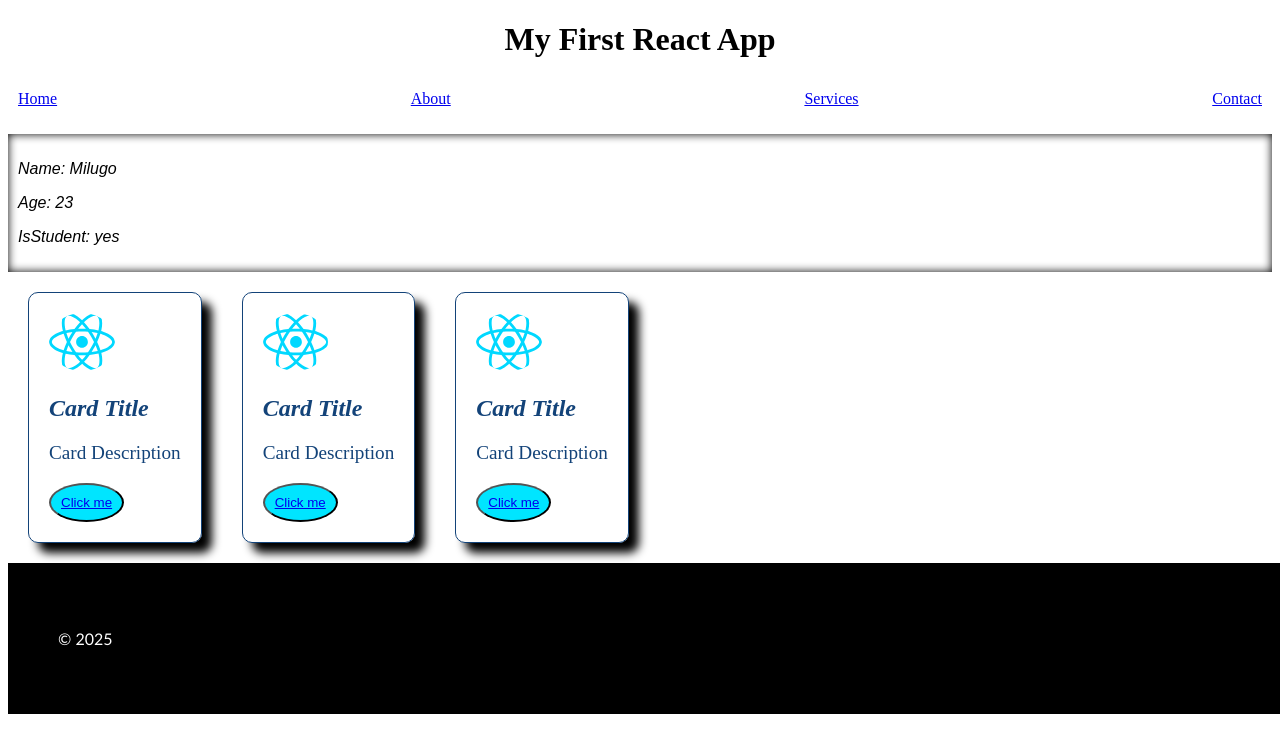
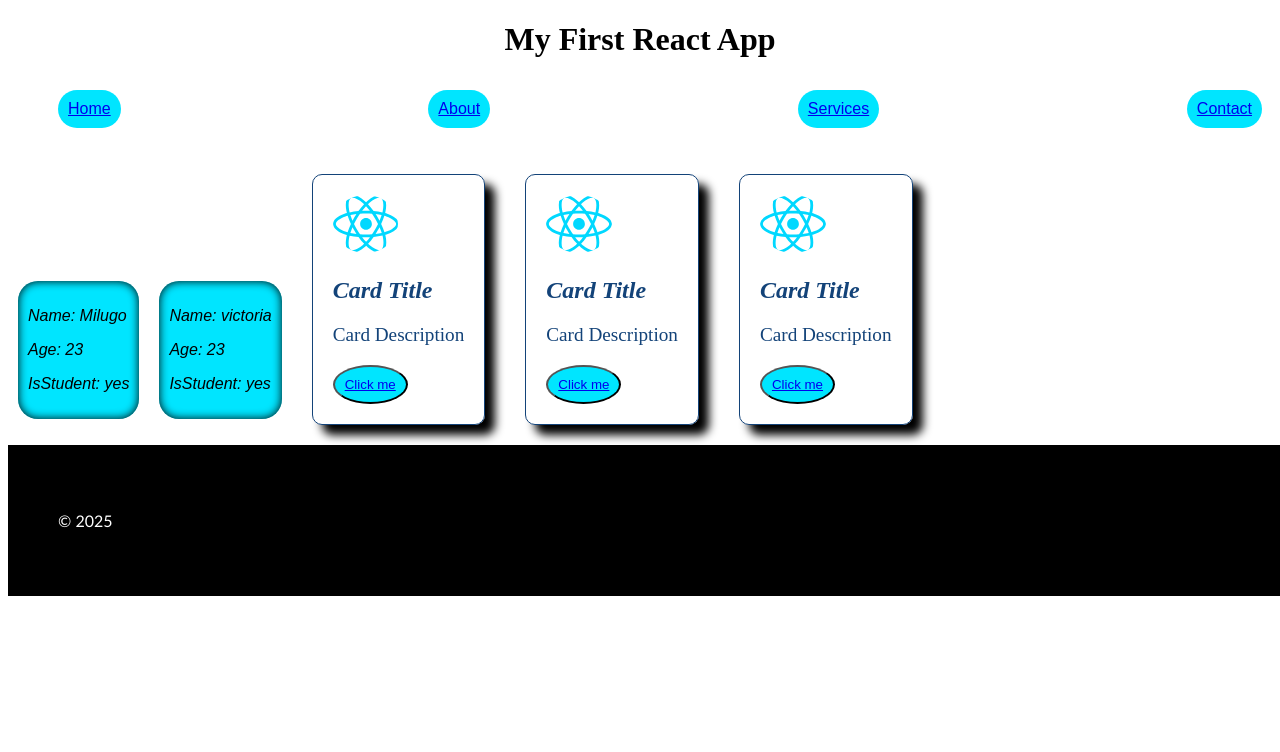
Before and after one commit to Pha12thom/my_react_app, a React (Vite) app: page / in a window 1280 px wide. Shown: the top 752 px of the page. Built offline with nearby package versions, Linux system fonts and the light colour scheme.

Commit message:
add my react component

```diff
--- a/src/App.jsx
+++ b/src/App.jsx
@@ -10,6 +10,7 @@ function App() {
     <>
     <Header />
     <Student name="Milugo" age={23} isStudent={true}/>
+    <Student name="victoria" age={23} isStudent={true}/>
     <Card/>
     <Card/>
     <Card/>
--- a/src/Header.css
+++ b/src/Header.css
@@ -1,9 +1,59 @@
-.nav-bar .nav-links {
+.nav-links {
+    display: flex;
+    justify-content: space-between;
+    color: yellow;
+    cursor: pointer;
+}
+
+.nav-links:hover {
+    display: flex;
+    justify-content: space-between;
+    color: yellow;
+}
+
+.nav-bar .nav-links .home {
     display: flex;
     justify-content: space-between;
     align-items: center;
-    color: white;
     padding: 10px;
+    border-radius: 30px;
+    background-color: rgb(0, 229, 255);
+    margin: 10px;
+    font-family: Arial, Helvetica, sans-serif;
+    box-sizing: border-box;
+}
+
+.nav-bar .nav-links .about {
+    display: flex;
+    justify-content: space-between;
+    align-items: center;
+    padding: 10px;
+    border-radius: 30px;
+    background-color: rgb(0, 229, 255);
+    margin: 10px;
+    font-family: Arial, Helvetica, sans-serif;
+}
+
+.nav-bar .nav-links .services {
+    display: flex;
+    justify-content: space-between;
+    align-items: center;
+    padding: 10px;
+    border-radius: 30px;
+    background-color: rgb(0, 229, 255);
+    margin: 10px;
+    font-family: Arial, Helvetica, sans-serif;
+}
+
+.nav-bar .nav-links .contact {
+    display: flex;
+    justify-content: space-between;
+    align-items: center;
+    padding: 10px;
+    border-radius: 30px;
+    background-color: rgb(0, 229, 255);
+    margin: 10px;
+    font-family: Arial, Helvetica, sans-serif;
 }
 
 .header {
--- a/src/Header.jsx
+++ b/src/Header.jsx
@@ -7,10 +7,10 @@ const Header = () => {
 
         <nav className="nav-bar">
             <ul className="nav-links">
-                <li ><a href="#">Home</a></li>
-                <li><a href="#">About</a></li>
-                <li><a href="#">Services</a></li>
-                <li><a href="#">Contact</a></li>
+                <li className="home"><a href="#">Home</a></li>
+                <li className="about"><a href="#">About</a></li>
+                <li className="services"><a href="#">Services</a></li>
+                <li className="contact"><a href="#">Contact</a></li>
             </ul>
         </nav>
 
--- a/src/Styles/Student.module.css
+++ b/src/Styles/Student.module.css
@@ -3,4 +3,9 @@
     font-family: Arial, Helvetica, sans-serif;
     box-shadow: inset 0 0 10px #000;
     padding: 10px;
+    margin: 10px;
+    border-radius: 20px;
+    display: inline-block;
+    cursor: pointer;
+    background-color: rgb(0, 229, 255);
 }
```
